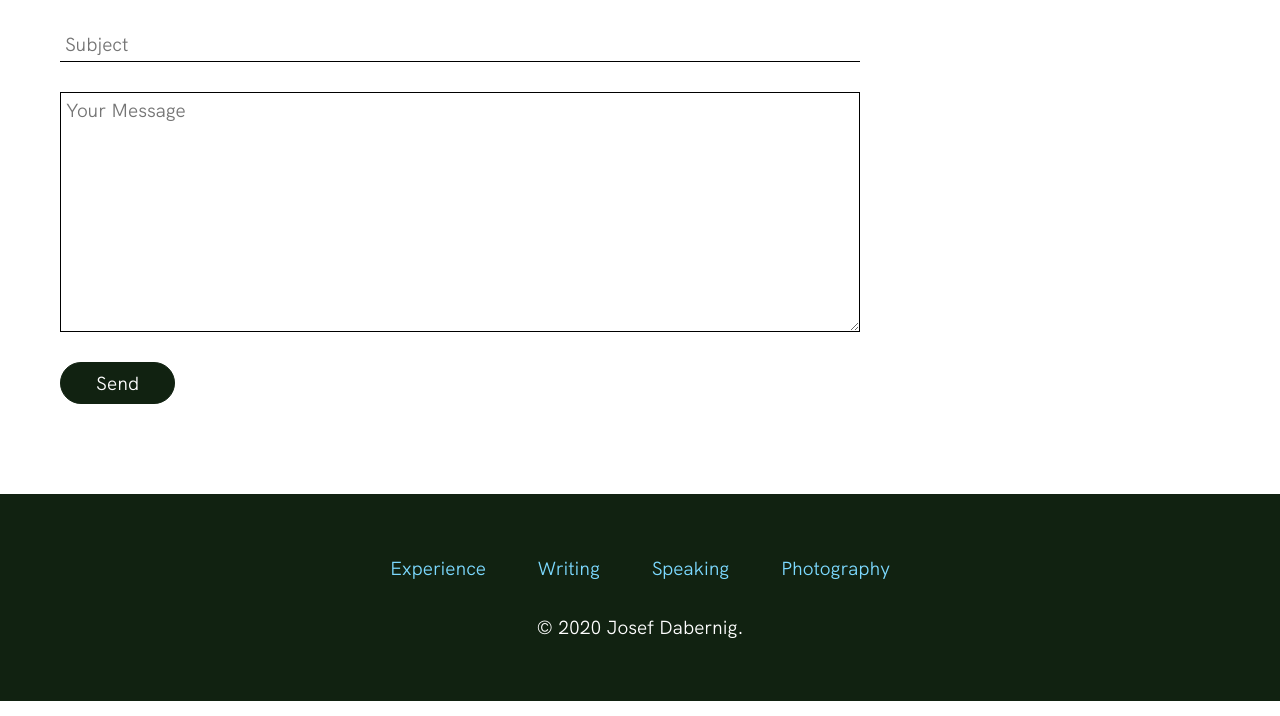
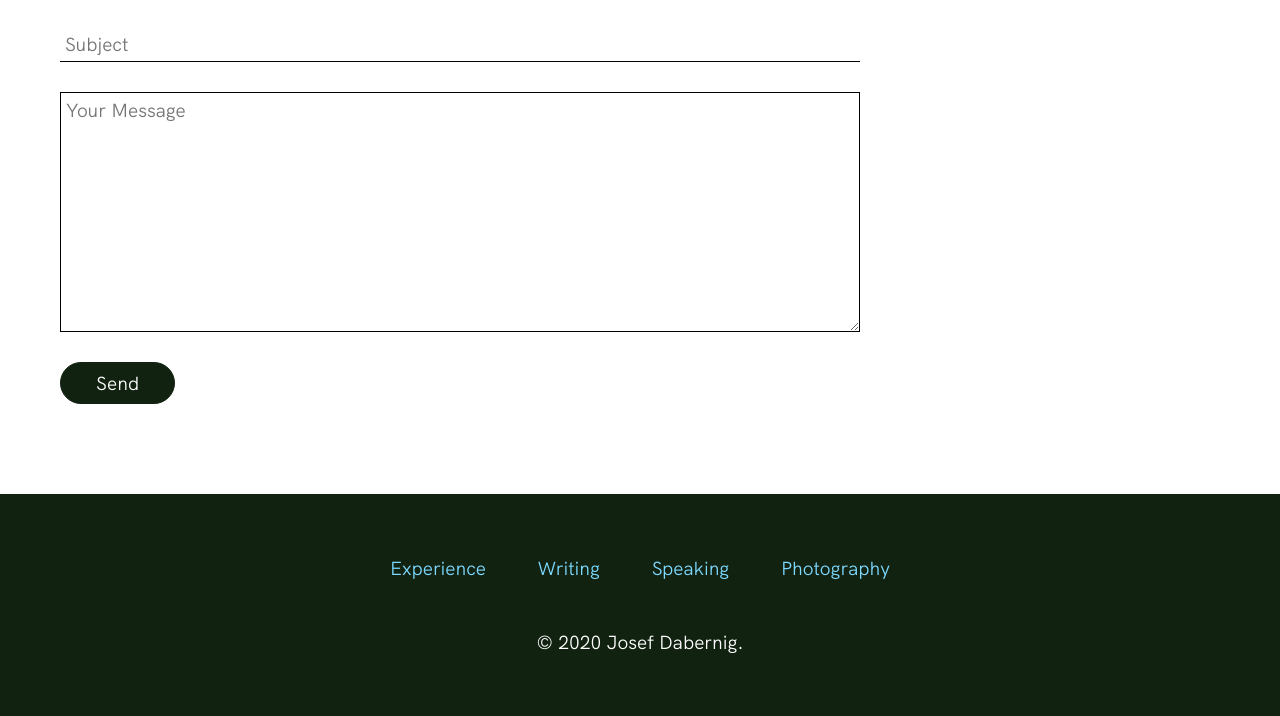
Before and after one commit to dasjo/dasjo, a Gatsby site: page /contact in a window 1280 px wide. Shown: the part 304-1020 px from the top of the page. Built offline with nearby package versions, Linux system fonts and the light colour scheme; Gatsby itself is replaced by a stand-in of ours.

Commit message:
increase the space below the footer nav links.

```diff
--- a/src/components/Footer.tsx
+++ b/src/components/Footer.tsx
@@ -14,7 +14,7 @@ const StyledFooter = styled.footer`
     display: flex;
     justify-content: space-between;
     max-width: 50rem;
-    margin: 0 auto var(--gutter-small);
+    margin: 0 auto var(--gutter-medium);
     list-style: none;
 
     @media (max-width: ${breakpoints.small0}) {
```
